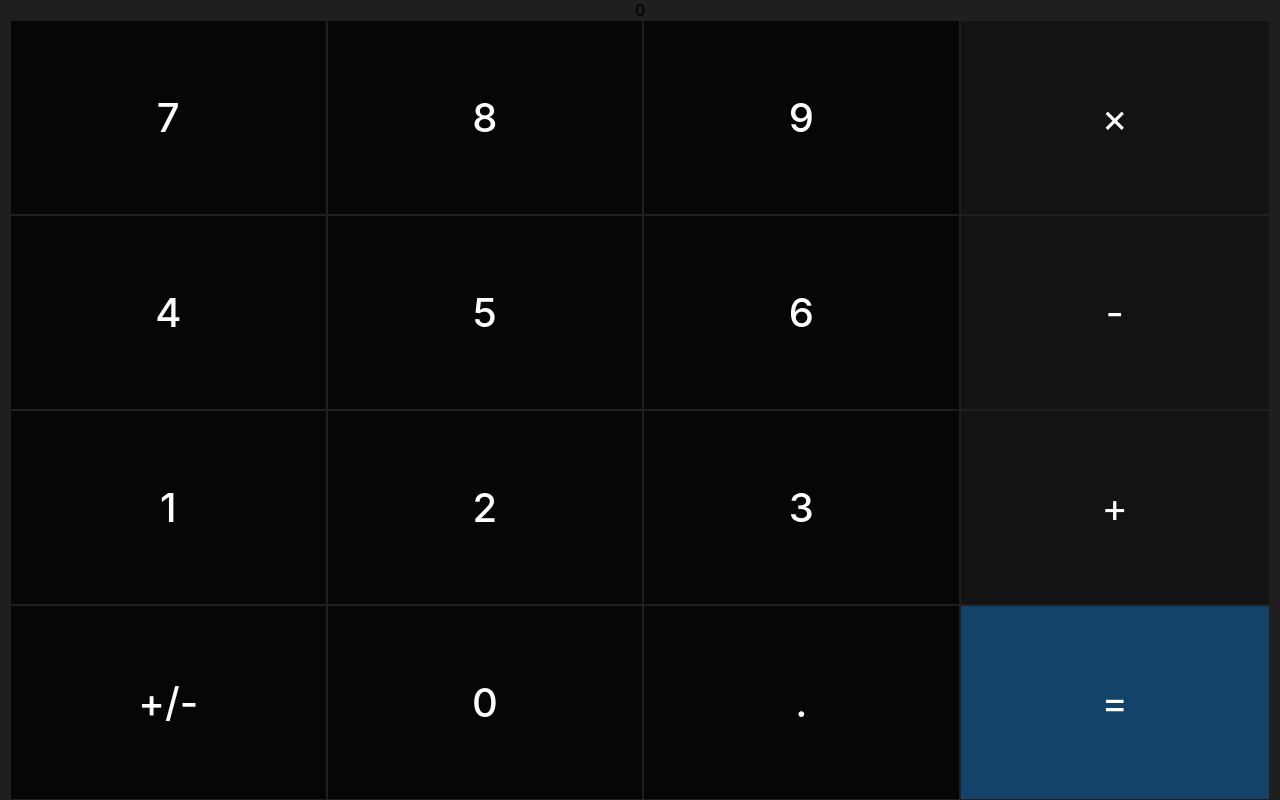
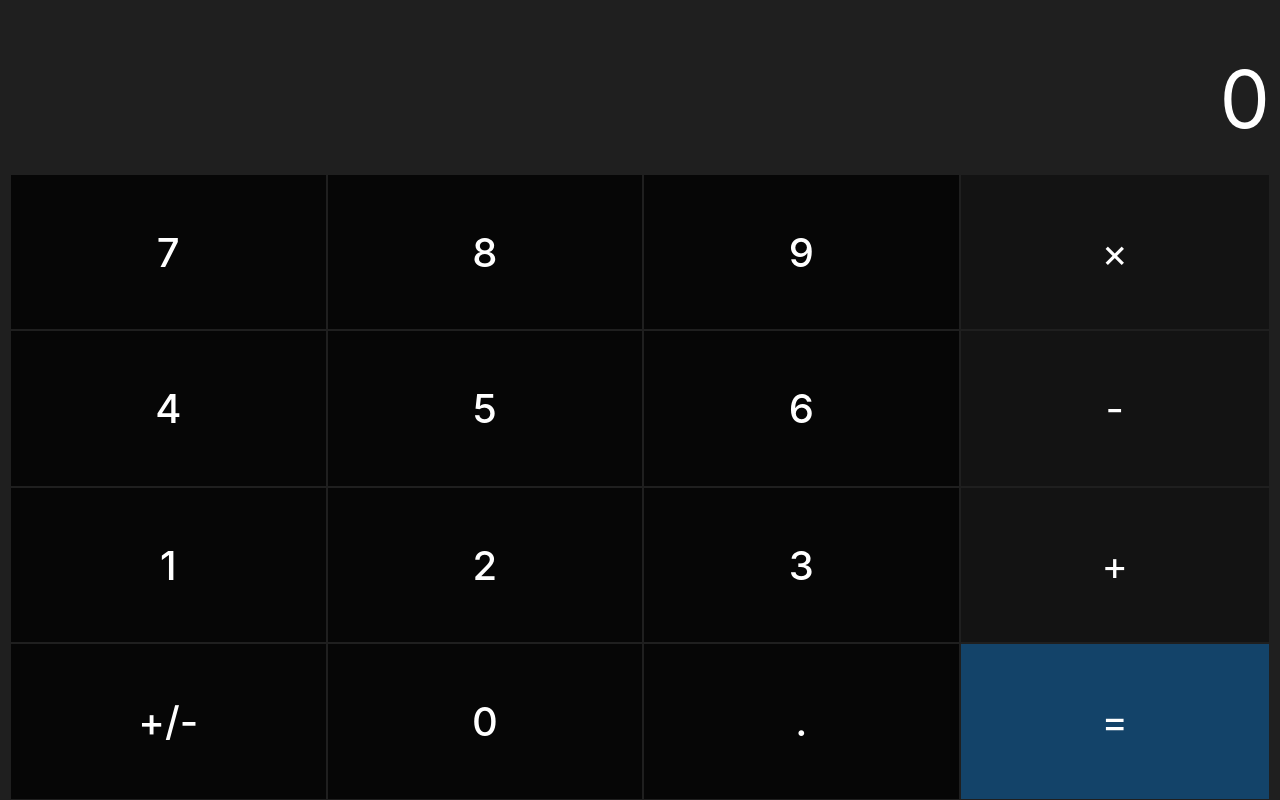
Before and after one commit to jasonlwj/calculator, a React (Create React App) app: page / in a window 1280 px wide. Built offline with nearby package versions, Linux system fonts and the light colour scheme.

Commit message:
Add generateExpression function

```diff
--- a/src/App.js
+++ b/src/App.js
@@ -2,61 +2,94 @@ import { useState } from 'react';
 import NumberPad from './components/NumberPad';
 import './App.css';
 
-const Result = ({ value }) => (
-	<div className="Result">
+const Operand = ({ value }) => (
+	<div className="Operand">
 		{value}
 	</div>
 );
 
-const EvaluateKey = () => (
-	<div className="Key EvaluateKey">
+const EvaluateKey = ({ evaluate }) => (
+	<div className="Key EvaluateKey" onClick={evaluate}>
 		=
 	</div>
 );
 
-const OperatorKey = ({ value, onClick }) => (
-	<div className="Key" onClick={onClick}>
+const OperatorKey = ({ value, onClick }) => {
+	const displayedValue = (value === "*")
+		? "×"
+		: value;
+
+	return (
+		<div className="Key" onClick={onClick}>
+			{displayedValue}
+		</div>
+	);
+}
+
+const Expression = ({ value }) => (
+	<div className="Expression">
 		{value}
 	</div>
 );
 
 const App = () => {
-	const [result, setResult] = useState("0");
+	const [displayedValue, setDisplayedValue] = useState("0")
+	const [operands, setOperands] = useState([]);
 	const [currentOperation, setCurrentOperation] = useState(null);
 
+	// TODO
 	const inputNumeral = value => {
-		const newResult = (result === "0")
+		const newDisplayedValue = (displayedValue === "0")
 			? value.toString()
-			: result + value;
+			: displayedValue + value;
 
-		setResult(newResult);
+		setDisplayedValue(newDisplayedValue);
 	}
 
 	const inputDecimal = () => {
-		if (result.includes('.'))
+		if (displayedValue.includes('.'))
 			return;
 
-		setResult(result + '.');
+		setDisplayedValue(displayedValue + '.');
 	}
 
-	const negateResult = () => {
-		console.log("negateResult");
+	const negateOperand = () => {
+		// console.log("negateOperand");
+	}
+
+	const inputOperation = operation => {
+		const newOperands = operands.concat(displayedValue);
+		setOperands(newOperands);
+		setCurrentOperation(operation);
+	}
+
+	const evaluate = () => {
+		// setCurrentOperand("here's your answer!");
+	}
+
+	const generateExpression = () => {
+		return `
+			${(operands[0] || "")} ${(currentOperation || "")} ${(operands[1] || "")}
+		`;
 	}
 
 	return (
 		<div className="App">
-			<Result value={result} />
+			<div className="Display">
+				<Expression value={generateExpression()} />
+				<Operand value={displayedValue} />
+			</div>
 			<div className="KeyPad">
 				<NumberPad
 					inputNumeral={inputNumeral}
 					inputDecimal={inputDecimal}
-					negateResult={negateResult}
+					negateOperand={negateOperand}
 				/>
 				<div className="OperatorPad">
-					<OperatorKey value={"×"} onClick={() => setCurrentOperation("multiply")} />
-					<OperatorKey value={"-"} onClick={() => setCurrentOperation("subtract")} />
-					<OperatorKey value={"+"} onClick={() => setCurrentOperation("add")} />
-					<EvaluateKey />
+					<OperatorKey value={"*"} onClick={() => inputOperation("*")} />
+					<OperatorKey value={"-"} onClick={() => inputOperation("-")} />
+					<OperatorKey value={"+"} onClick={() => inputOperation("+")} />
+					<EvaluateKey onClick={evaluate} />
 				</div>
 			</div>
 		</div>
```
